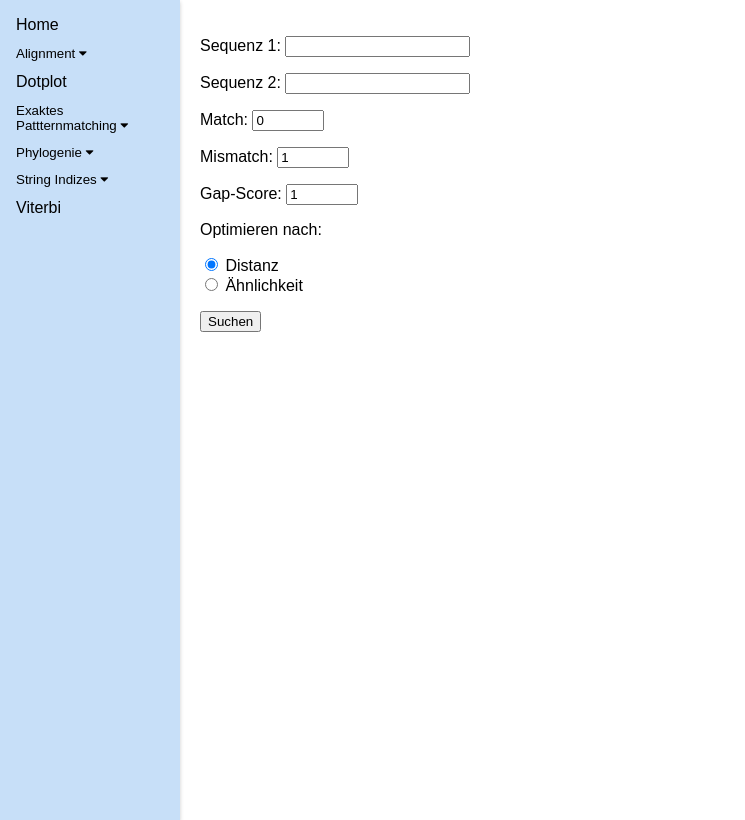
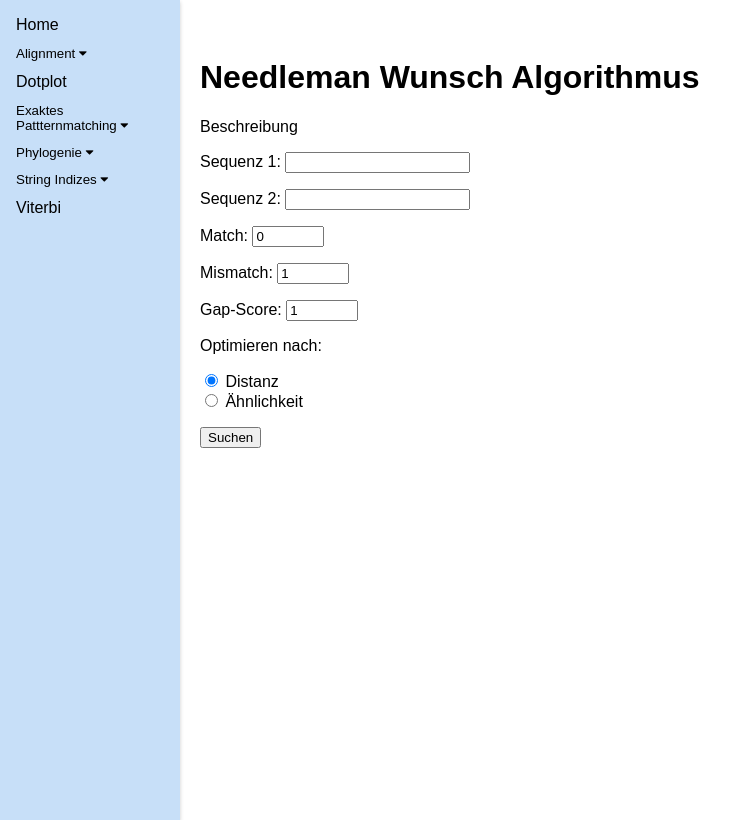
Before and after one commit to ngdqtram99/bioinformatics-hub, a Django app: page /needleman_wunsch/ in a window 1280 px wide. Shown: the whole page, without its empty margins (0-745 px from the left). Run offline with Django 4.2, Linux system fonts and the light colour scheme.

Commit message:
Label hinzufügen

```diff
--- a/webapp/templates/needleman_wunsch.html
+++ b/webapp/templates/needleman_wunsch.html
@@ -2,13 +2,13 @@
 {% load static %}
     {% block content %}
 
-    <form method="POST" action="{% url 'needleman_wunsch' %}">
-        {% csrf_token %}
-        {{ form.as_p }}
-        <button type="submit">Suchen</button>
-    </form>
     <br>
       <style>
+
+      .max-width-input {
+      width: 100%;
+      }
+
         .path {
           background-color: #c7dff8;
         }
@@ -52,6 +52,16 @@
       </style>
     </head>
     <body>
+      <h1>Needleman Wunsch Algorithmus</h1>
+      <p>
+        Beschreibung
+      </p>
+
+      <form method="POST" action="{% url 'needleman_wunsch' %}">
+        {% csrf_token %}
+        {{ form.as_p }}
+        <button type="submit">Suchen</button>
+      </form>
         <table id="matrixTable"> </table>
         <br>
         <div id="alignmentsContainer"> </div>
```
